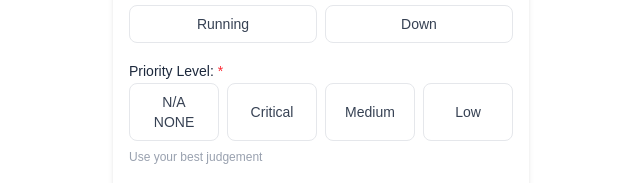
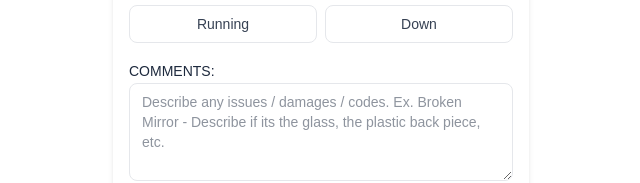
Before and after one commit to klaytonk1958/pre-shift-inspection-form, a Next.js app: page / in a window 1280 px wide. Shown: the part 2865-3048 px from the top of the page, without its empty margins (319-959 px from the left). Built offline with nearby package versions, Linux system fonts and the light colour scheme; no server answers.

Commit message:
Update label for issues detailed to comments in PreShiftInspectionForm

```diff
--- a/app/page.tsx
+++ b/app/page.tsx
@@ -417,9 +417,9 @@ export default function PreShiftInspectionForm() {
 
             {/* Issues Detailed & Priority */}
             <section className="space-y-2">
-              {machineStatus === "Down" && (<>
+              <>
                 <label className="text-sm font-medium">
-                  ISSUES DETAILED:
+                  COMMENTS:
                 </label>
                 <textarea
                   className="w-full rounded-lg border border-gray-200 px-3 py-2 text-sm"
@@ -428,7 +428,7 @@ export default function PreShiftInspectionForm() {
                   onChange={(e) => setIssuesDetailed(e.target.value)}
                   placeholder="Describe any issues / damages / codes. Ex. Broken Mirror - Describe if its the glass, the plastic back piece, etc."
                 /></>
-              )}
+
               <label className="text-sm font-medium">
                 Priority Level: <span className="text-red-500">*</span>
               </label>
```
